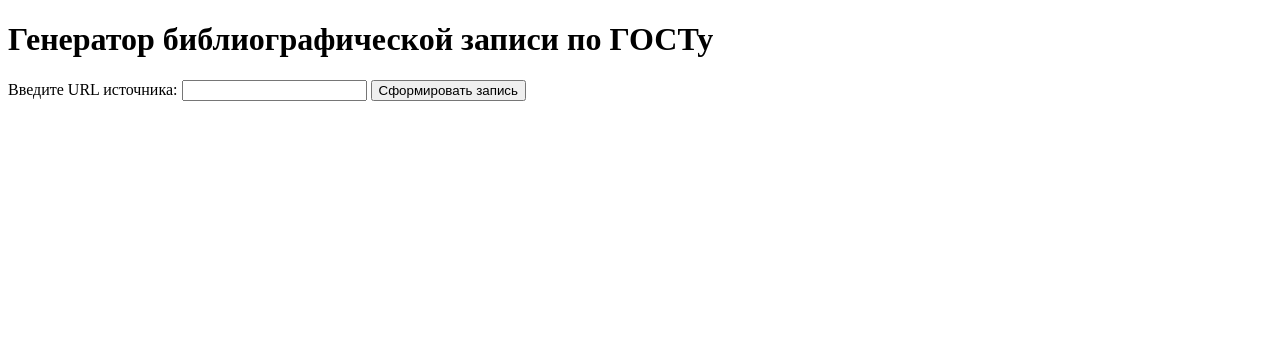
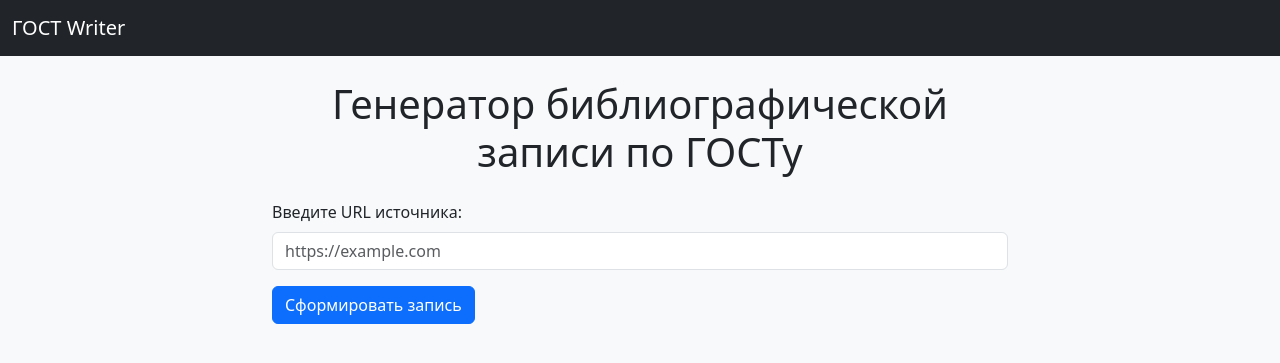
Before and after one commit to DanielCarti/GOST_Rewritter, a Flask app: page / in a window 1280 px wide. Shown: the top 363 px of the page. Run offline with Flask 3, Linux system fonts and the light colour scheme.

Commit message:
Add Bootstrap-based UI for the main page

```diff
--- /dev/null
+++ b/templates/base.html
@@ -0,0 +1,24 @@
+<!DOCTYPE html>
+<html lang="ru">
+<head>
+  <meta charset="UTF-8">
+  <title>{{ title|default("Генератор библиографических ссылок") }}</title>
+  <!-- Подключение Bootstrap CSS -->
+  <link href="https://cdn.jsdelivr.net/npm/bootstrap@5.3.0/dist/css/bootstrap.min.css" rel="stylesheet">
+</head>
+<body class="bg-light">
+  <!-- Навбар (верхнее меню) -->
+  <nav class="navbar navbar-expand-lg navbar-dark bg-dark">
+    <div class="container-fluid">
+      <a class="navbar-brand" href="{{ url_for('index') }}">ГОСТ Writer</a>
+    </div>
+  </nav>
+
+  <div class="container mt-4">
+    {% block content %}{% endblock %}
+  </div>
+
+  <!-- Подключение Bootstrap JS (с Popper) -->
+  <script src="https://cdn.jsdelivr.net/npm/bootstrap@5.3.0/dist/js/bootstrap.bundle.min.js"></script>
+</body>
+</html>
--- a/templates/index.html
+++ b/templates/index.html
@@ -1,34 +1,37 @@
-<!DOCTYPE html>
-<html lang="ru">
-<head>
-    <meta charset="UTF-8">
-    <title>Генератор библиографической записи по ГОСТу</title>
-</head>
-<body>
-    <h1>Генератор библиографической записи по ГОСТу</h1>
+{% extends "base.html" %}
 
-    <!-- Отображение сообщений об ошибках -->
+{% block content %}
+<div class="row">
+  <div class="col-md-8 offset-md-2">
+    <h1 class="text-center mb-4">Генератор библиографической записи по ГОСТу</h1>
+
+    <!-- Отображение сообщений об ошибках или предупреждениях -->
     {% with messages = get_flashed_messages(with_categories=true) %}
       {% if messages %}
-         <ul>
-         {% for category, message in messages %}
-            <li><strong>{{ category }}:</strong> {{ message }}</li>
-         {% endfor %}
-         </ul>
+        <div class="alert alert-warning">
+          {% for category, message in messages %}
+            <p><strong>{{ category }}:</strong> {{ message }}</p>
+          {% endfor %}
+        </div>
       {% endif %}
     {% endwith %}
 
     <!-- Форма для ввода URL -->
     <form method="post">
-        <label for="url">Введите URL источника:</label>
-        <input type="text" name="url" id="url" required>
-        <button type="submit">Сформировать запись</button>
+      <div class="mb-3">
+        <label for="url" class="form-label">Введите URL источника:</label>
+        <input type="text" name="url" id="url" class="form-control" placeholder="https://example.com" required>
+      </div>
+      <button type="submit" class="btn btn-primary">Сформировать запись</button>
     </form>
 
     <!-- Вывод библиографической записи -->
     {% if citation %}
-    <h2>Библиографическая запись:</h2>
-    <p>{{ citation }}</p>
+      <div class="mt-4 p-3 bg-white border rounded">
+        <h4>Библиографическая запись:</h4>
+        <p>{{ citation }}</p>
+      </div>
     {% endif %}
-</body>
-</html>
+  </div>
+</div>
+{% endblock %}
```
